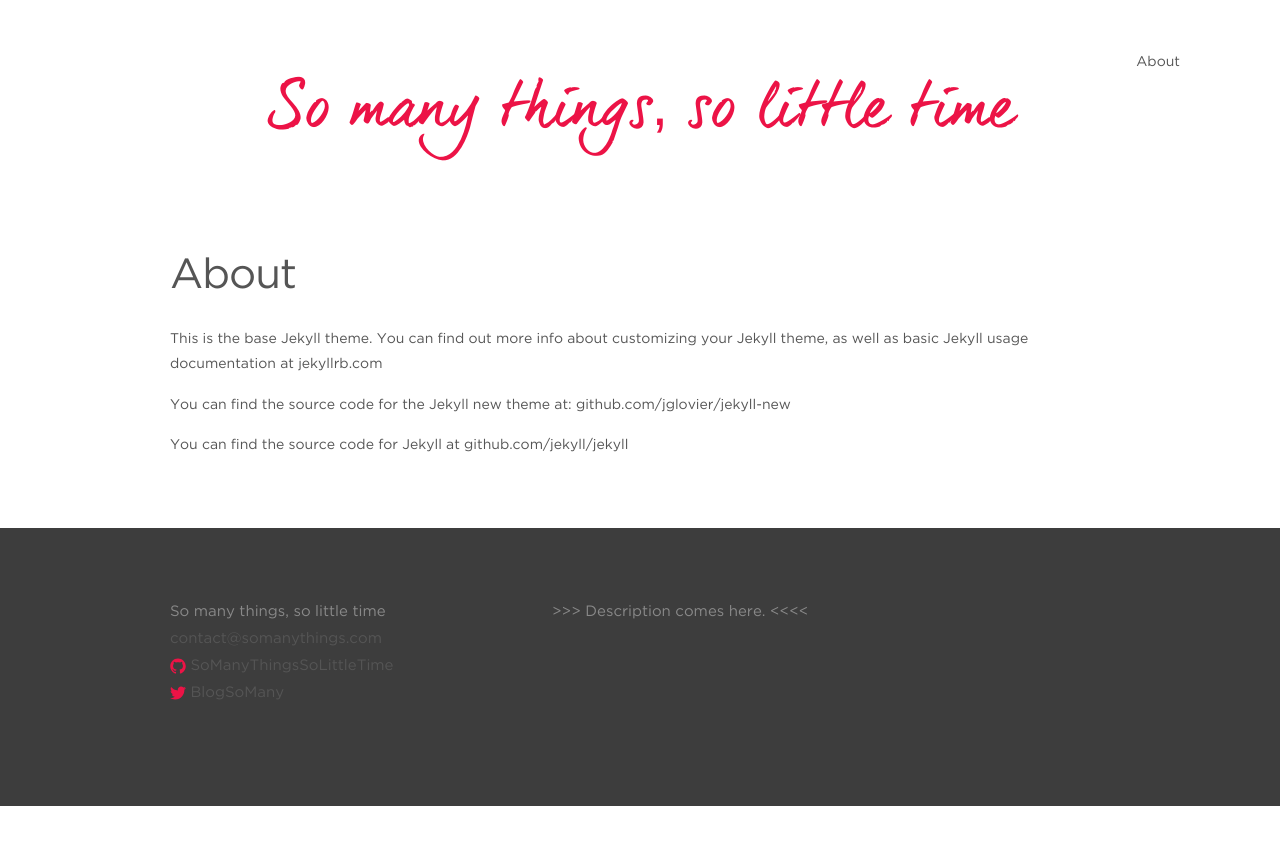
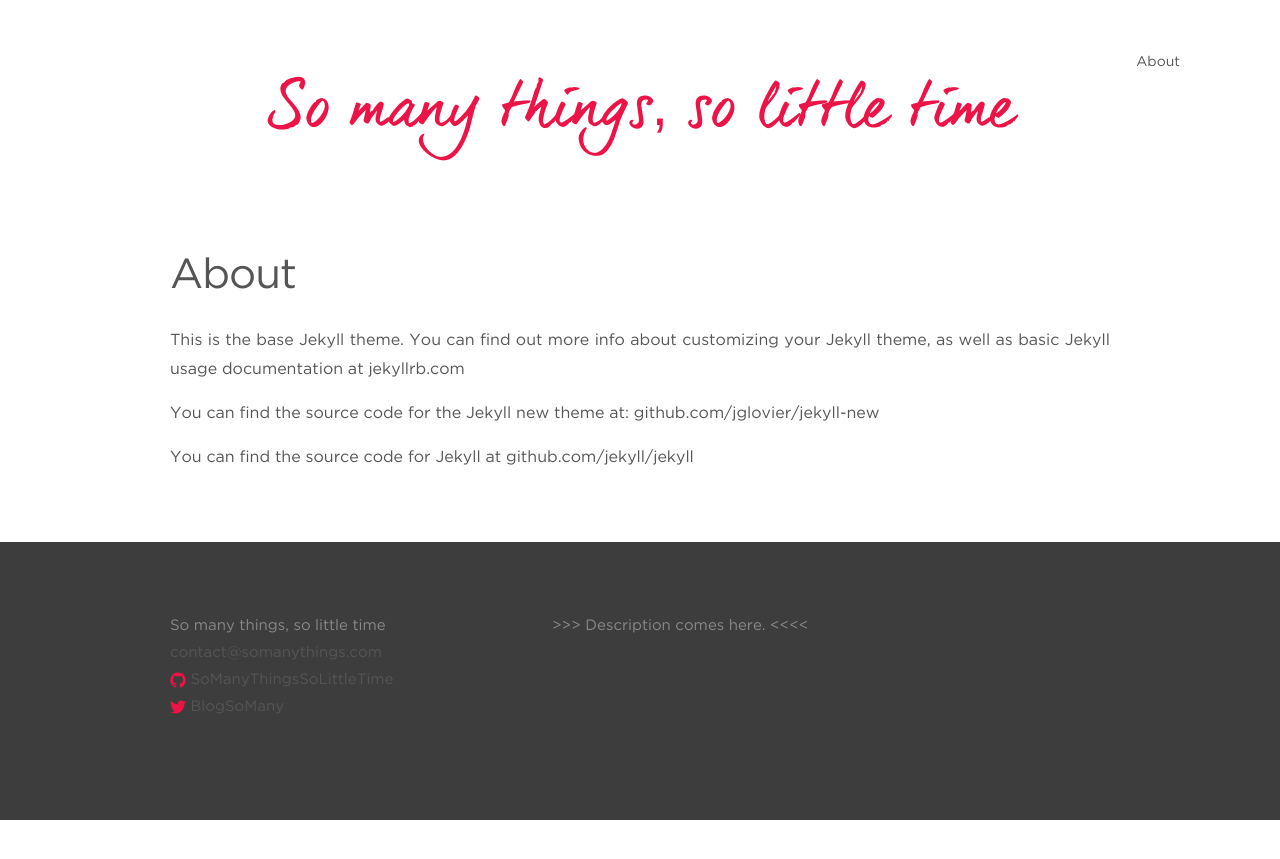
Before and after one commit to somanythingssolittletime/somanythingssolittletime.github.io, a Jekyll site: the page built from about.md, in a window 1280 px wide. Shown: the top 859 px of the page. Built offline with Jekyll 4.4.1, drawn with Linux system fonts in a browser that asks for light colours; some web fonts are replaced.

Commit message:
formats post text and adds embedded class

```diff
--- a/_sass/_layout.scss
+++ b/_sass/_layout.scss
@@ -212,6 +212,12 @@
 
 .post-content {
     margin-bottom: $spacing-unit;
+    font-size: 16px;
+    text-align: justify;
+
+    .embedded {
+      text-align: center;
+    }
 
     h2 {
         font-size: 32px;
```
